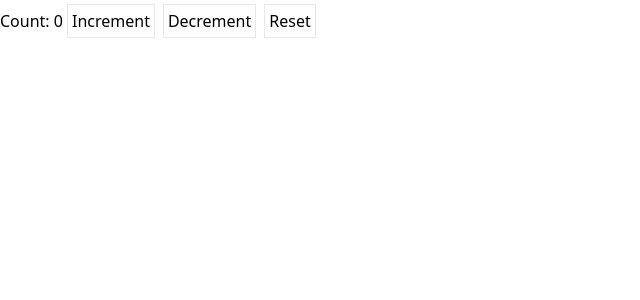
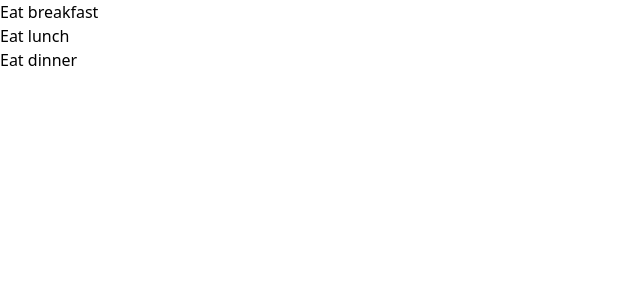
Before and after one commit to siritalilomu/React-hooks, a React (Create React App) app: page / in a window 1280 px wide. Shown: the top 300 px of the page, without its empty margins (0-640 px from the left). Built offline with nearby package versions, Linux system fonts and the light colour scheme.

Commit message:
create initial app state and a component

```diff
--- /dev/null
+++ b/src/components/TodoList.js
@@ -0,0 +1,19 @@
+import React, { useContext} from 'react'
+import TodosContext from '../context'
+
+
+export default function TodoList() {
+    const { state } = useContext(TodosContext)
+
+    return (
+        <div>
+            <ul>
+                {state.todos.map(todo => (
+                    <li key={todo.id}>
+                        <span>{todo.text}</span>
+                    </li>
+                ))}
+            </ul>
+        </div>
+    )
+}
--- /dev/null
+++ b/src/context.js
@@ -0,0 +1,11 @@
+import React from 'react'
+
+const TodosContext = React.createContext({
+    todos: [
+        { id: 1, text: "Eat breakfast", complete: true },
+        { id: 2, text: "Eat lunch", complete: false },
+        { id: 3, text: "Eat dinner", complete: false },
+    ]
+})
+
+export default TodosContext
--- a/src/index.js
+++ b/src/index.js
@@ -1,16 +1,25 @@
-import React from 'react';
+import React, { useContext, useReducer } from 'react';
 import ReactDOM from 'react-dom';
-import App from './App';
 import * as serviceWorker from './serviceWorker';
+import TodosContext from './context'
+import todosReducer from './reducer'
 
-export const UserContext = React.createContext()
-const userName = 'Siri'
+import TodoList from './components/TodoList'
+
+const App = () => {
+    const initialState = useContext(TodosContext)
+    const [state, dispatch] = useReducer(todosReducer, initialState)
+    return (
+        <TodosContext.Provider value={{ state, dispatch }}>
+            <TodoList />
+        </TodosContext.Provider>
+    )
+}
 
 ReactDOM.render(
-    <UserContext.Provider value={userName}>
-        <App />
-    </UserContext.Provider>
-    , document.getElementById('root'));
+    <App />,
+        document.getElementById('root')
+);
 
 
 serviceWorker.unregister();
--- /dev/null
+++ b/src/reducer.js
@@ -0,0 +1,8 @@
+export default function reducer(state, action) {
+    switch (action.type) {
+        case 'ACTION_TYPE':
+            return
+        default:
+            return state
+    }
+}
```
